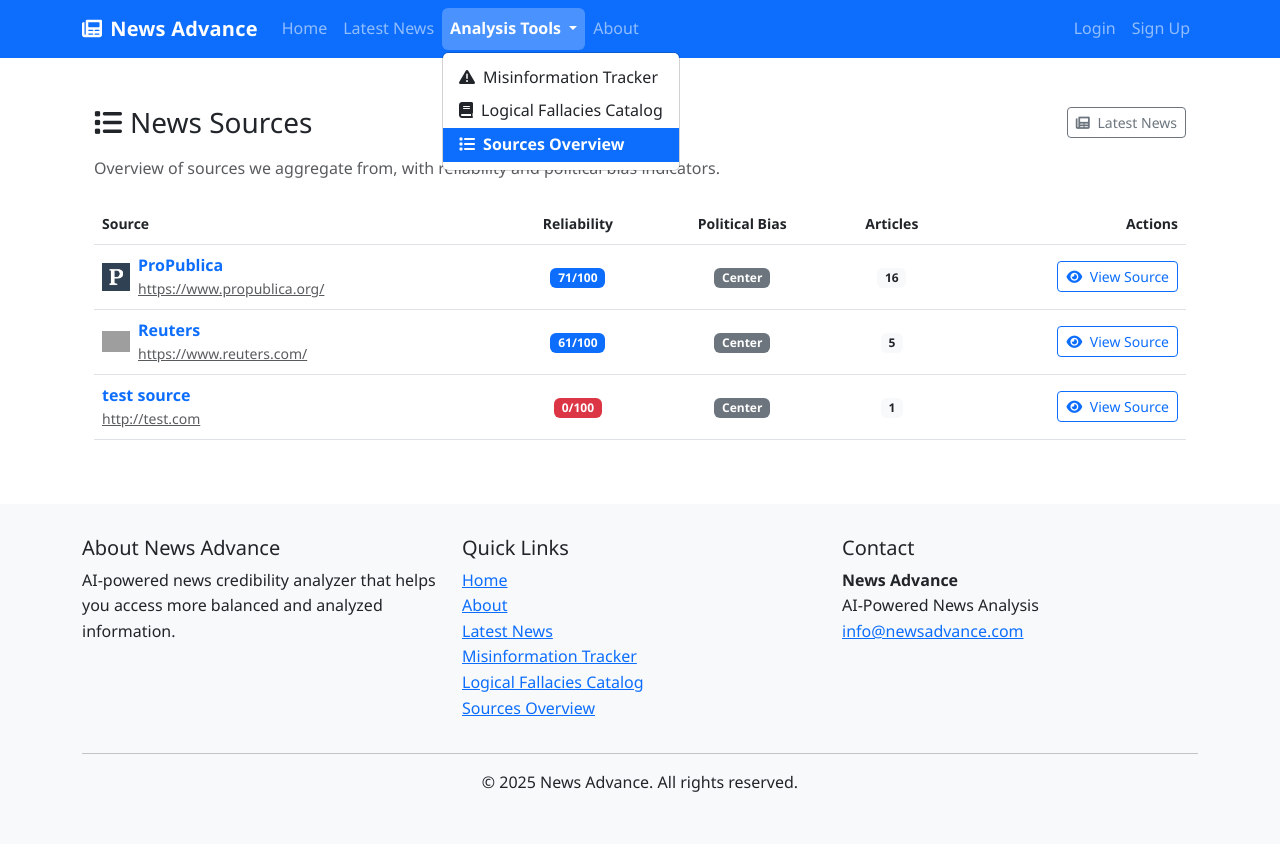
After one commit to NacirChahine/news-ai-advance, a Django app: page /news/sources/ in a window 1280 px wide, after a click on "Analysis Tools". The commit adds this page. Run offline with Django 5.2, Linux system fonts and the light colour scheme; data comes from the database, SQL or seed files in the repository; grey boxes are pictures that could not be loaded.

Commit message:
redesign and fixing navbar and some pages

```diff
--- a/news_aggregator/views.py
+++ b/news_aggregator/views.py
@@ -88,7 +88,12 @@ def article_detail(request, article_id):
 
 def source_list(request):
     """View to display a list of all news sources"""
-    sources = NewsSource.objects.all().order_by('name')
+    from django.db.models import Count
+    sources = (
+        NewsSource.objects
+        .annotate(article_count=Count('articles'))
+        .order_by('name')
+    )
 
     context = {
         'sources': sources,
--- a/news_analysis/templates/news_analysis/article_analysis.html
+++ b/news_analysis/templates/news_analysis/article_analysis.html
@@ -262,7 +262,8 @@
                     <ul class="list-group list-group-flush mt-2">
                         {% for det in article.fallacy_detections.all %}
                         <li class="list-group-item">
-                            <span class="badge bg-dark me-2">{{ det.fallacy.name }}</span>
+                            <a class="badge bg-dark me-2 text-decoration-none" href="{% url 'news_analysis:fallacies' %}#{{ det.fallacy.slug }}">{{ det.fallacy.name }}</a>
+                            <a class="small text-muted me-2" href="{% url 'news_analysis:fallacy_detail' slug=det.fallacy.slug %}">Details</a>
                             {% if det.confidence %}
                             <span class="small text-muted">Confidence: {{ det.confidence|floatformat:2 }}</span>
                             {% endif %}
--- a/news_analysis/urls.py
+++ b/news_analysis/urls.py
@@ -10,5 +10,6 @@ urlpatterns = [
     path('fact-check/<int:article_id>/', views.fact_check, name='fact_check'),
     path('misinformation/<int:alert_id>/details/', views.alert_detail, name='alert_detail'),
     path('fallacies/', views.fallacies_reference, name='fallacies'),
+    path('fallacies/<slug:slug>/', views.fallacy_detail, name='fallacy_detail'),
     path('api/articles/<int:article_id>/misinformation-alerts/', article_misinformation_alerts, name='article_misinformation_alerts'),
 ]
--- a/templates/base.html
+++ b/templates/base.html
@@ -18,6 +18,22 @@
         }
         .navbar-brand {
             font-weight: bold;
+            letter-spacing: .2px;
+        }
+        .navbar .nav-link {
+            padding: .5rem .75rem;
+            border-radius: .375rem;
+            transition: background-color .15s ease, color .15s ease;
+        }
+        .navbar .nav-link:hover {
+            background-color: rgba(255,255,255,.15);
+        }
+        .navbar .nav-link.active {
+            background-color: rgba(255,255,255,.25);
+            font-weight: 600;
+        }
+        .dropdown-menu .dropdown-item.active {
+            font-weight: 600;
         }
         .footer {
             margin-top: 3rem;
@@ -38,16 +54,23 @@
             <div class="collapse navbar-collapse" id="navbarNav">
                 <ul class="navbar-nav me-auto">
                     <li class="nav-item">
-                        <a class="nav-link" href="{% url 'home' %}">Home</a>
+                        <a class="nav-link {% if request.resolver_match.url_name == 'home' %}active{% endif %}" href="{% url 'home' %}">Home</a>
                     </li>
                     <li class="nav-item">
-                        <a class="nav-link" href="{% url 'news_aggregator:latest' %}">Latest News</a>
+                        <a class="nav-link {% if request.resolver_match.namespace == 'news_aggregator' and request.resolver_match.url_name == 'latest' %}active{% endif %}" href="{% url 'news_aggregator:latest' %}">Latest News</a>
+                    </li>
+                    <li class="nav-item dropdown">
+                        <a class="nav-link dropdown-toggle {% if request.resolver_match.namespace == 'news_analysis' or request.resolver_match.url_name == 'source_list' or request.resolver_match.url_name == 'source_detail' %}active{% endif %}" href="#" id="analysisDropdown" role="button" data-bs-toggle="dropdown" aria-expanded="false">
+                            Analysis Tools
+                        </a>
+                        <ul class="dropdown-menu" aria-labelledby="analysisDropdown">
+                            <li><a class="dropdown-item {% if request.resolver_match.namespace == 'news_analysis' and request.resolver_match.url_name == 'misinformation_tracker' %}active{% endif %}" href="{% url 'news_analysis:misinformation_tracker' %}"><i class="fas fa-triangle-exclamation me-2"></i>Misinformation Tracker</a></li>
+                            <li><a class="dropdown-item {% if request.resolver_match.namespace == 'news_analysis' and request.resolver_match.url_name == 'fallacies' or request.resolver_match.namespace == 'news_analysis' and request.resolver_match.url_name == 'fallacy_detail' %}active{% endif %}" href="{% url 'news_analysis:fallacies' %}"><i class="fas fa-book me-2"></i>Logical Fallacies Catalog</a></li>
+                            <li><a class="dropdown-item {% if request.resolver_match.url_name == 'source_list' or request.resolver_match.url_name == 'source_detail' %}active{% endif %}" href="{% url 'news_aggregator:source_list' %}"><i class="fas fa-list me-2"></i>Sources Overview</a></li>
+                        </ul>
                     </li>
                     <li class="nav-item">
-                        <a class="nav-link" href="{% url 'news_analysis:misinformation_tracker' %}">Analysis Tools</a>
-                    </li>
-                    <li class="nav-item">
-                        <a class="nav-link" href="{% url 'about' %}">About</a>
+                        <a class="nav-link {% if request.resolver_match.url_name == 'about' %}active{% endif %}" href="{% url 'about' %}">About</a>
                     </li>
                 </ul>
                 <div class="navbar-nav">
@@ -99,7 +122,9 @@
                         <li><a href="{% url 'home' %}">Home</a></li>
                         <li><a href="{% url 'about' %}">About</a></li>
                         <li><a href="{% url 'news_aggregator:latest' %}">Latest News</a></li>
-                        <li><a href="{% url 'news_analysis:misinformation_tracker' %}">Analysis Tools</a></li>
+                        <li><a href="{% url 'news_analysis:misinformation_tracker' %}">Misinformation Tracker</a></li>
+                        <li><a href="{% url 'news_analysis:fallacies' %}">Logical Fallacies Catalog</a></li>
+                        <li><a href="{% url 'news_aggregator:source_list' %}">Sources Overview</a></li>
                     </ul>
                 </div>
                 <div class="col-md-4">
--- a/templates/news_aggregator/article_detail.html
+++ b/templates/news_aggregator/article_detail.html
@@ -211,7 +211,8 @@
                                         <ul class="list-group list-group-flush">
                                             {% for det in article.fallacy_detections.all %}
                                                 <li class="list-group-item">
-                                                    <span class="badge bg-dark me-2">{{ det.fallacy.name }}</span>
+                                                    <a class="badge bg-dark me-2 text-decoration-none" href="{% url 'news_analysis:fallacies' %}#{{ det.fallacy.slug }}">{{ det.fallacy.name }}</a>
+                                                    <a class="small text-muted me-2" href="{% url 'news_analysis:fallacy_detail' slug=det.fallacy.slug %}">Details</a>
                                                     {% if det.confidence %}
                                                         <span class="small text-muted">Confidence: {{ det.confidence|floatformat:2 }}</span>
                                                     {% endif %}
--- /dev/null
+++ b/templates/news_aggregator/source_list.html
@@ -0,0 +1,70 @@
+{% extends "base.html" %}
+
+{% block title %}News Sources Overview{% endblock %}
+
+{% block content %}
+<div class="container my-5">
+  <div class="d-flex justify-content-between align-items-center mb-3">
+    <h1 class="h3 mb-0"><i class="fas fa-list me-2"></i>News Sources</h1>
+    <a href="{% url 'news_aggregator:latest' %}" class="btn btn-outline-secondary btn-sm"><i class="fas fa-newspaper me-1"></i> Latest News</a>
+  </div>
+  <p class="text-muted mb-4">Overview of sources we aggregate from, with reliability and political bias indicators.</p>
+
+  {% if sources %}
+  <div class="table-responsive">
+    <table class="table align-middle">
+      <thead>
+        <tr class="text-muted small">
+          <th scope="col">Source</th>
+          <th scope="col" class="text-center">Reliability</th>
+          <th scope="col" class="text-center">Political Bias</th>
+          <th scope="col" class="text-center">Articles</th>
+          <th scope="col" class="text-end">Actions</th>
+        </tr>
+      </thead>
+      <tbody>
+        {% for s in sources %}
+        <tr>
+          <td>
+            <div class="d-flex align-items-center">
+              {% if s.logo %}
+              <img src="{{ s.logo.url }}" alt="{{ s.name }} logo" class="me-2" style="width:28px;height:28px;object-fit:contain;"/>
+              {% endif %}
+              <div>
+                <div class="fw-semibold"><a class="text-decoration-none" href="{% url 'news_aggregator:source_detail' source_id=s.id %}">{{ s.name }}</a></div>
+                {% if s.url %}
+                <div class="small"><a class="text-muted" href="{{ s.url }}" target="_blank" rel="noopener">{{ s.url }}</a></div>
+                {% endif %}
+              </div>
+            </div>
+          </td>
+          <td class="text-center">
+            <span class="badge bg-{% if s.reliability_score >= 80 %}success{% elif s.reliability_score >= 60 %}primary{% elif s.reliability_score >= 40 %}warning{% else %}danger{% endif %}">{{ s.reliability_score|floatformat:0 }}/100</span>
+          </td>
+          <td class="text-center">
+            {% with b=s.political_bias %}
+            {% if b < -0.4 %}
+              <span class="badge bg-info">Left</span>
+            {% elif b > 0.4 %}
+              <span class="badge bg-danger">Right</span>
+            {% else %}
+              <span class="badge bg-secondary">Center</span>
+            {% endif %}
+            {% endwith %}
+          </td>
+          <td class="text-center">
+            <span class="badge bg-light text-dark">{{ s.article_count }}</span>
+          </td>
+          <td class="text-end">
+            <a class="btn btn-sm btn-outline-primary" href="{% url 'news_aggregator:source_detail' source_id=s.id %}"><i class="fas fa-eye me-1"></i> View Source</a>
+          </td>
+        </tr>
+        {% endfor %}
+      </tbody>
+    </table>
+  </div>
+  {% else %}
+  <div class="alert alert-info">No sources available.</div>
+  {% endif %}
+</div>
+{% endblock %}
```
Also changed, not shown: AI_PROJECT_DOCS.md (+14 -2 lines), news_analysis/templates/news_analysis/fallacies.html (+17 -3 lines), news_analysis/templates/news_analysis/fallacy_detail.html (added, +61 -0 lines), news_analysis/views.py (+21 -0 lines), README.md, news_analysis/migrations/0004_populate_logical_fallacies.py.
